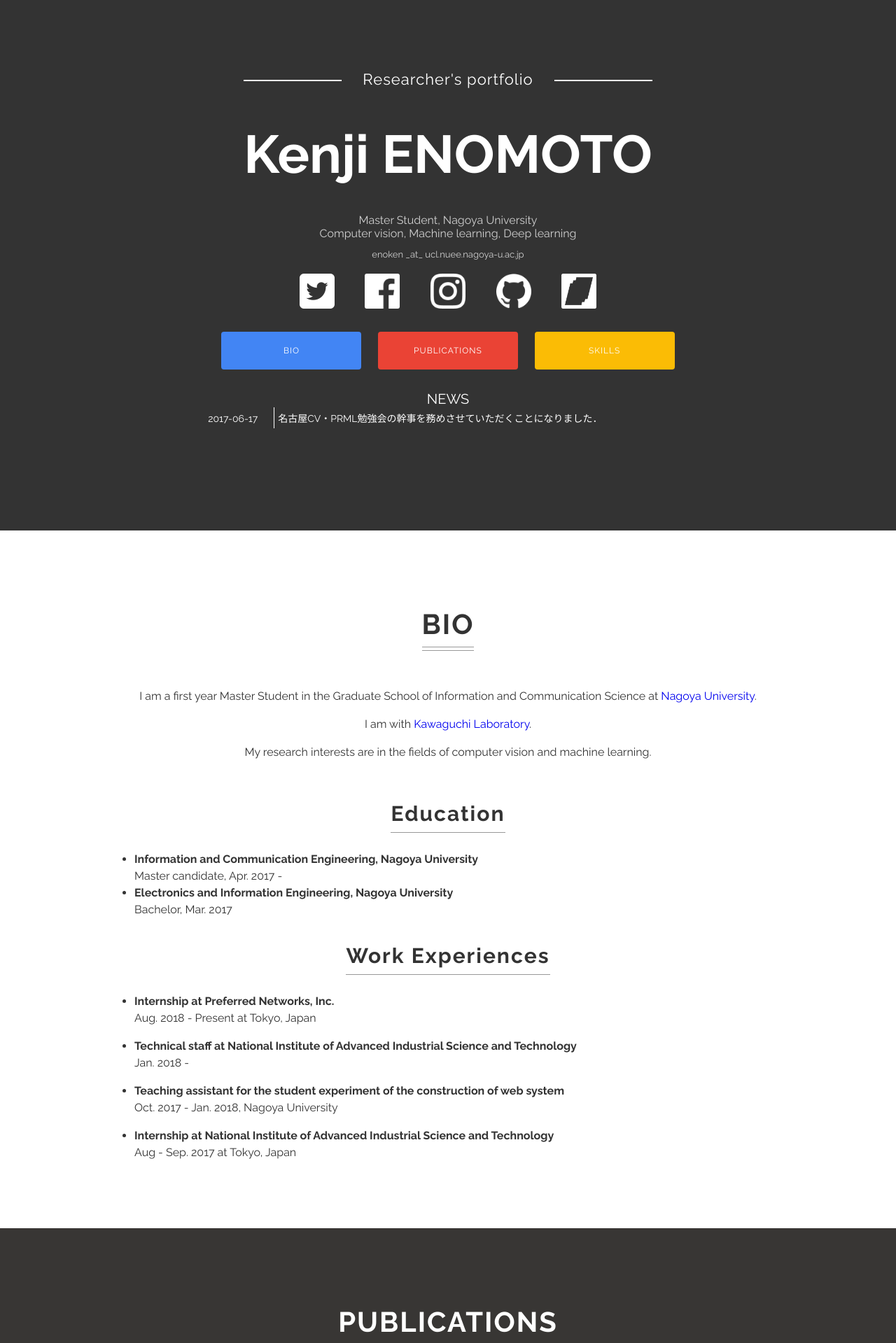
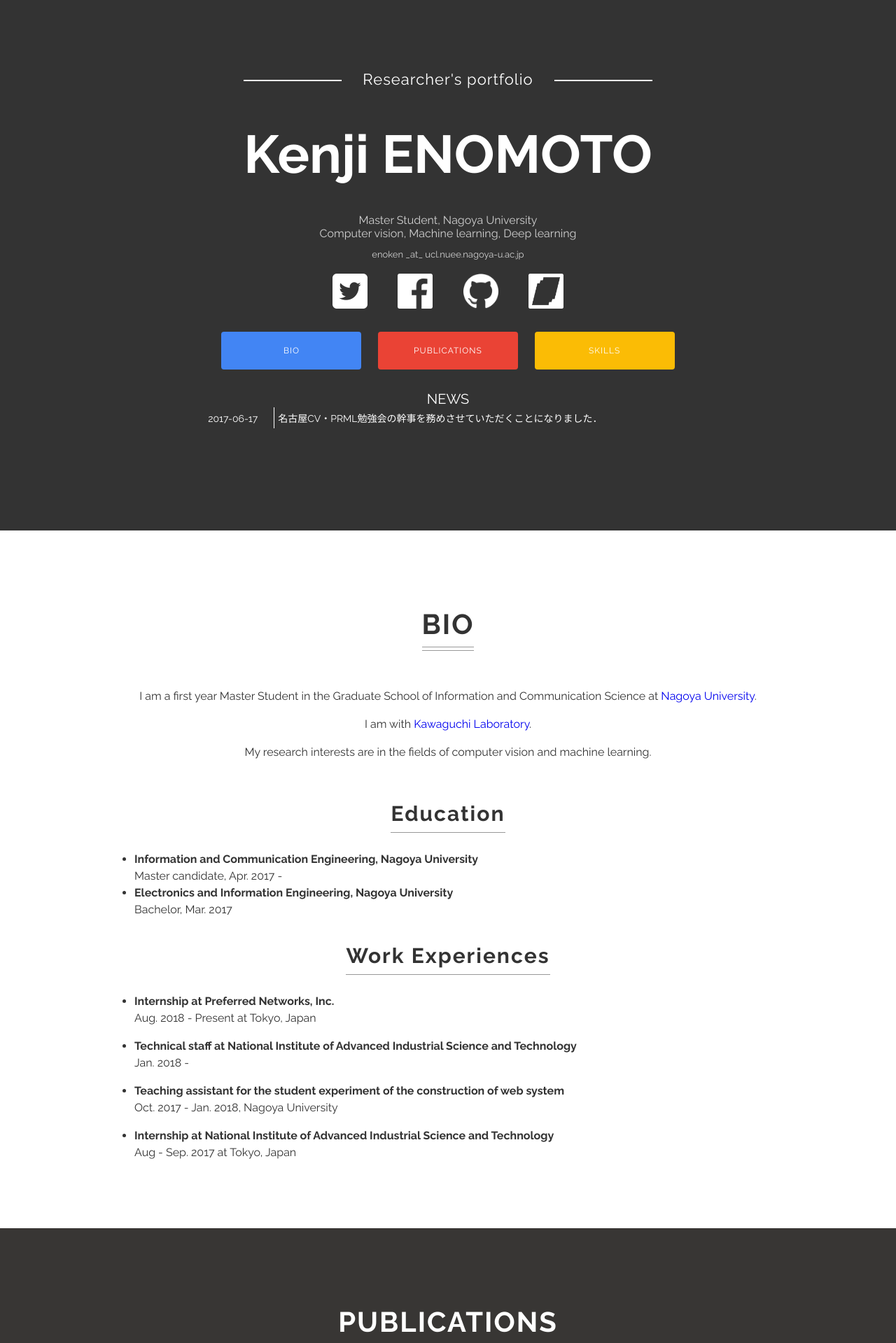
Before and after one commit to enomotokenji/enomotokenji.github.io, a Jekyll site: the page index.html, which Jekyll copies as it is, in a window 1280 px wide. Shown: the top 1919 px of the page at 70% size. Built offline with Jekyll 4.4.1, drawn with Linux system fonts in a browser that asks for light colours; nearby versions of some CDN libraries.

Commit message:
removed link to instagram

```diff
--- a/index.html
+++ b/index.html
@@ -40,7 +40,6 @@
         <div class="sns-icons">
             <a class="sns-icon" href="https://twitter.com/__enoken__" target="_blank"><img src="images/Twitter_Social_Icon_Rounded_Square_White.png" width="50px"></a>
             <a class="sns-icon" href="https://www.facebook.com/people/Kenji-Enomoto/100002574284450" target="_blank"><img src="images/FB-f-Logo__white_114.png" width="50px"></a>
-            <a class="sns-icon" href="https://www.instagram.com/tlaaalae" target="_blank"><img src="images/instagram-logo.png" width="50px"></a>
             <a class="sns-icon" href="https://github.com/enomotokenji" target="_blank"><img src="images/GitHub-Mark-Light-120px-plus.png" width="50px"></a>
             <a class="sns-icon" href="/memo.html" target="_blank"><img src="images/memo.png" width="50px"></a>
             <!--<a class="blind-link" href="/memo.html" target="_blank"></a>-->
```
